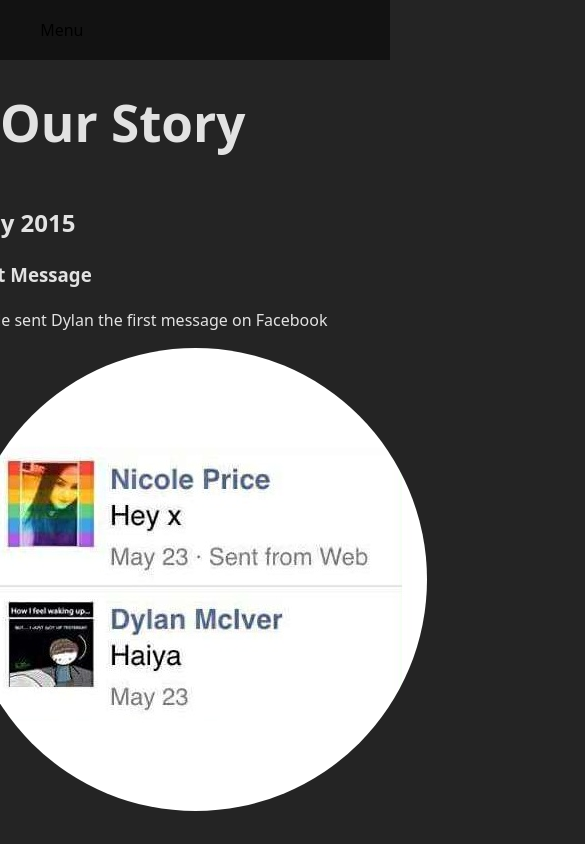
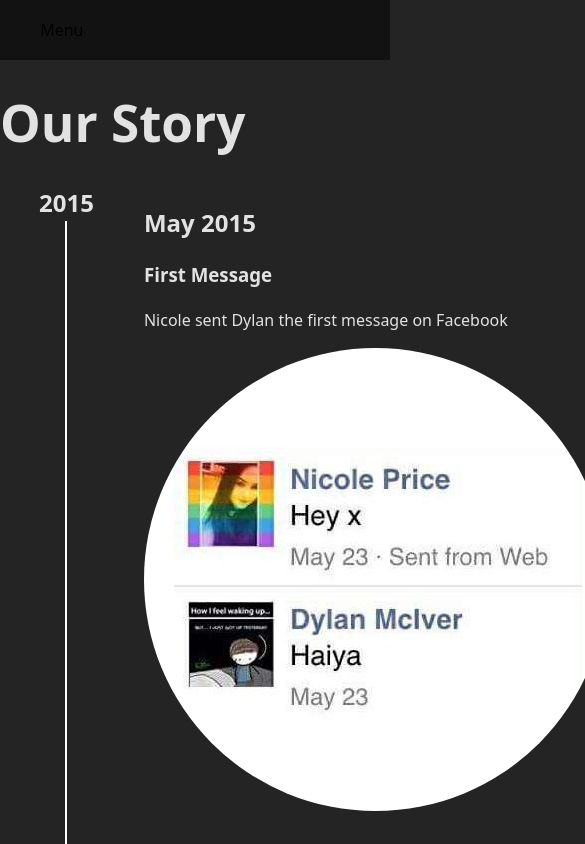
Before and after one commit to dmciver619/WeddingWebsite, a Vue app: page /WeddingWebsite/our-story in a window 390 px wide. Shown: the top 844 px of the page, 585 px wide, since content can reach past the window. Built offline with nearby package versions, Linux system fonts and the light colour scheme.

Commit message:
Add timeline for mobile view

```diff
--- a/src/components/views/our-story/OurStory.vue
+++ b/src/components/views/our-story/OurStory.vue
@@ -6,6 +6,13 @@ import StoryItem from './StoryItem.vue';
     <h1>Our Story</h1>
 
     <div class="story-timeline-vertical">
+
+        <div class="story-timeline-section">
+            <div class="story-timeline-section-date-container">
+                <h2 class="story-timeline-section-date">2015</h2>
+                <div class="story-timeline-line-left"></div>
+            </div>
+            <div class="story-timeline-section-items">
                 <StoryItem description="Nicole sent Dylan the first message on Facebook" side="left" title="First Message" date="May 2015">
                     <img src="/src/assets/our-story/FirstMessage.jpg" />
                 </StoryItem>
@@ -15,12 +22,32 @@ import StoryItem from './StoryItem.vue';
                 <StoryItem side="left" title="First Kiss" date="July 2015">
                     <img src="/src/assets/our-story/FirstKissButNotReally.png" />
                 </StoryItem>
+            </div>
+        </div>
+
+        <div class="story-timeline-section">
+            <div class="story-timeline-section-date-container">
+                <h2 class="story-timeline-section-date">2019</h2>
+                <div class="story-timeline-line-left"></div>
+            </div>
+            <div class="story-timeline-section-items">
                 <StoryItem description="First romantic holiday to Fuerteventura" side="right" title="First Holiday Alone" date="January 2019">
                     <img src="/src/assets/our-story/Fuerteventura.png" />
                 </StoryItem>
+            </div>
+        </div>
+
+        <div class="story-timeline-section">
+            <div class="story-timeline-section-date-container">
+                <h2 class="story-timeline-section-date">2025</h2>
+                <div class="story-timeline-line-left"></div>
+            </div>
+            <div class="story-timeline-section-items">
                 <StoryItem description="Dylan got down on one knee on the Rainforest Trail in Singapore Botanic Gardens and asked Nicole to marry him" side="left" title="Engagement" date="July 2025">
                     <img src="/src/assets/our-story/Proposal.jpg" />
                 </StoryItem>
+            </div>
+        </div>
     </div>
 </template>
 
@@ -32,10 +59,45 @@ import StoryItem from './StoryItem.vue';
     align-items: center;
     padding: 0 10%;
 
+    @media screen and (max-width: 1320px) {
+        .story-timeline-section {
+            flex-direction: row;
+            gap: 50px;
+        }
+    }
+
     img {
         border-radius: 50%;
         max-width: 500px;
     }
 }
 
+.story-timeline-section {
+    width: 100%;
+    display: flex;
+    flex-direction: column;
+    align-items: stretch;
+}
+
+.story-timeline-section-date-container {
+    display: none;
+    flex-direction: column;
+    align-items: center;
+
+    @media screen and (max-width: 1320px) {
+        display: flex;
+    }
+}
+
+.story-timeline-section-date {
+    margin: 0;
+
+}
+
+.story-timeline-line-left {
+    width: 2px;
+    background: white;
+    height: 100%;
+}
+
 </style>
```
Lines whose indentation alone changed are shown as unchanged.
